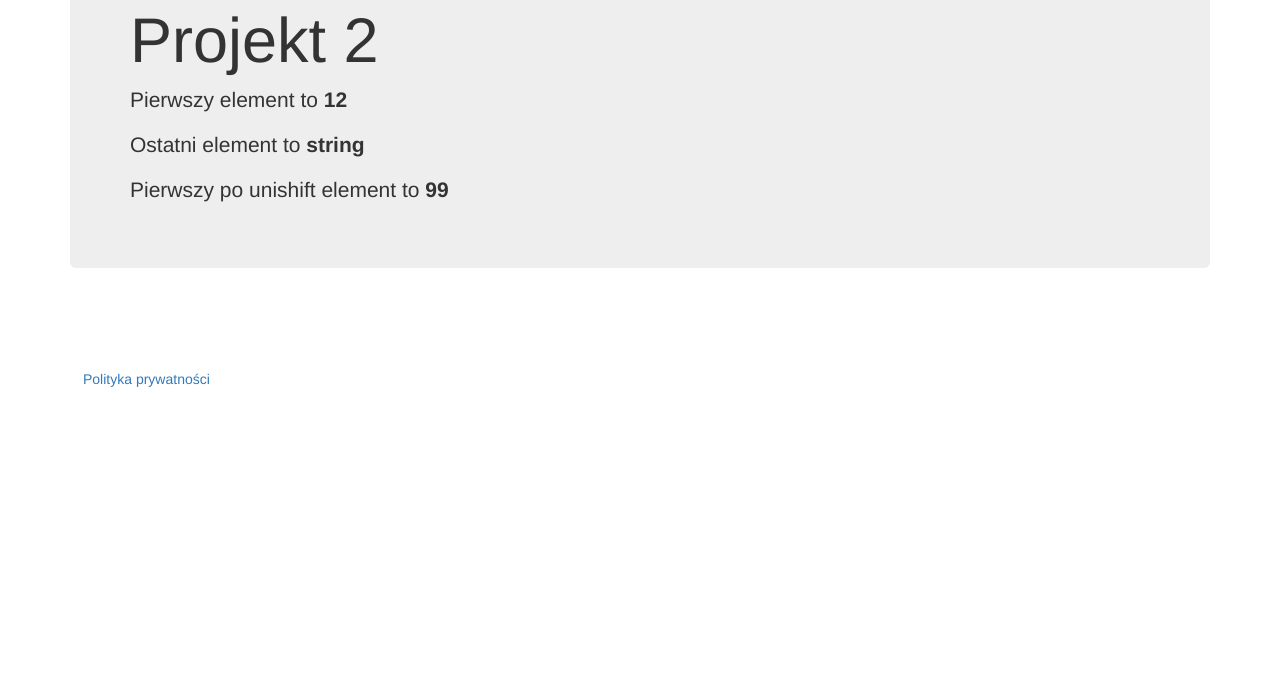
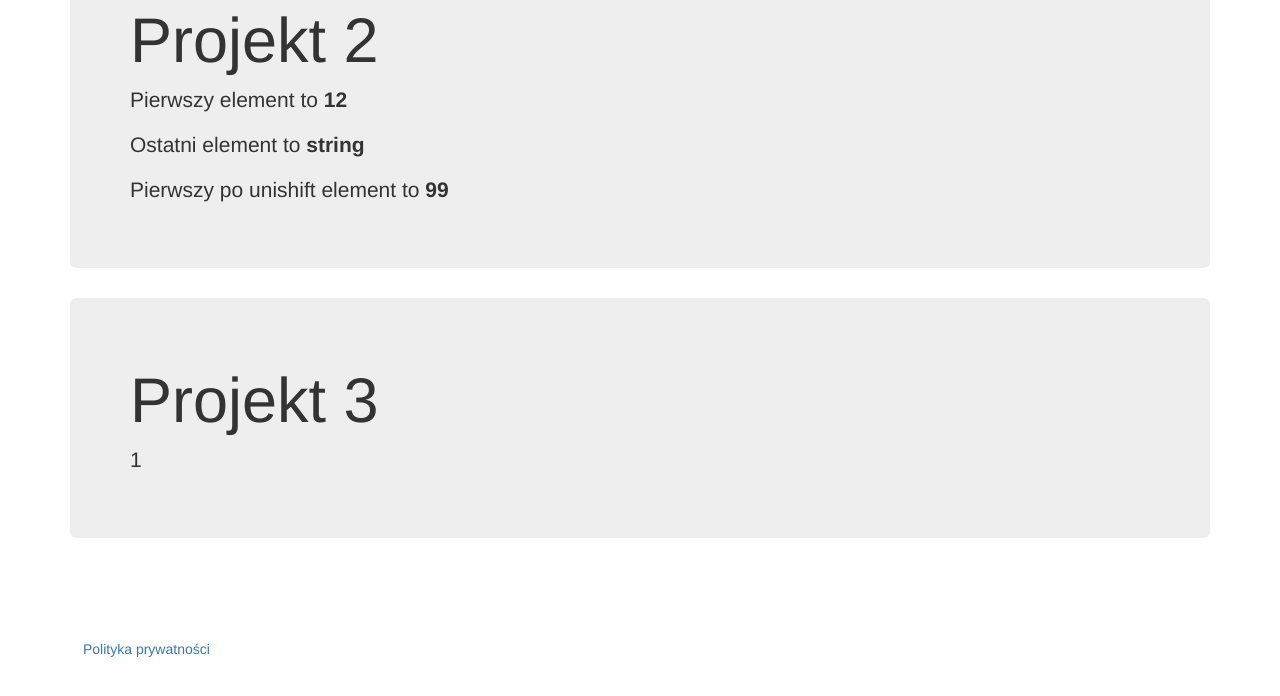
Before and after one commit to ReaderOnATree/JechnaArturLabJS, a plain HTML site: page index.html in a window 1280 px wide. Shown: the part 858-1554 px from the top of the page. Drawn offline with Linux system fonts and the light colour scheme; a script that the page names is missing.

Commit message:
dom_form_counter

```diff
--- a/index.html
+++ b/index.html
@@ -175,6 +175,19 @@
 			</div>
 		</div>
 	</section>
+	<section id="projekt3">
+		<div class="container">
+			<div class="jumbotron">
+				<h1>Projekt 3</h1>
+				<p id="counter_form">
+
+				</p>
+
+			</div>
+		</div>
+	</section>
+
+
 
 	<footer>
 		<div class="container" style="margin-top: 5%">
@@ -303,12 +316,17 @@
 		</div>
 	</div>
 
+
 	<!-- Bootstrap core JavaScript
     ================================================== -->
 
 	<script src="js/bootstrap.min.js"></script>
 	<script src="js/ie10-viewport-bug-workaround.js"></script>
 	<script src="js/forms.js"></script>
+	<script>
+		let counter = document.forms.length;
+		document.getElementById("counter_form").innerHTML = counter;
+	</script>
 
 </body>
 
```
